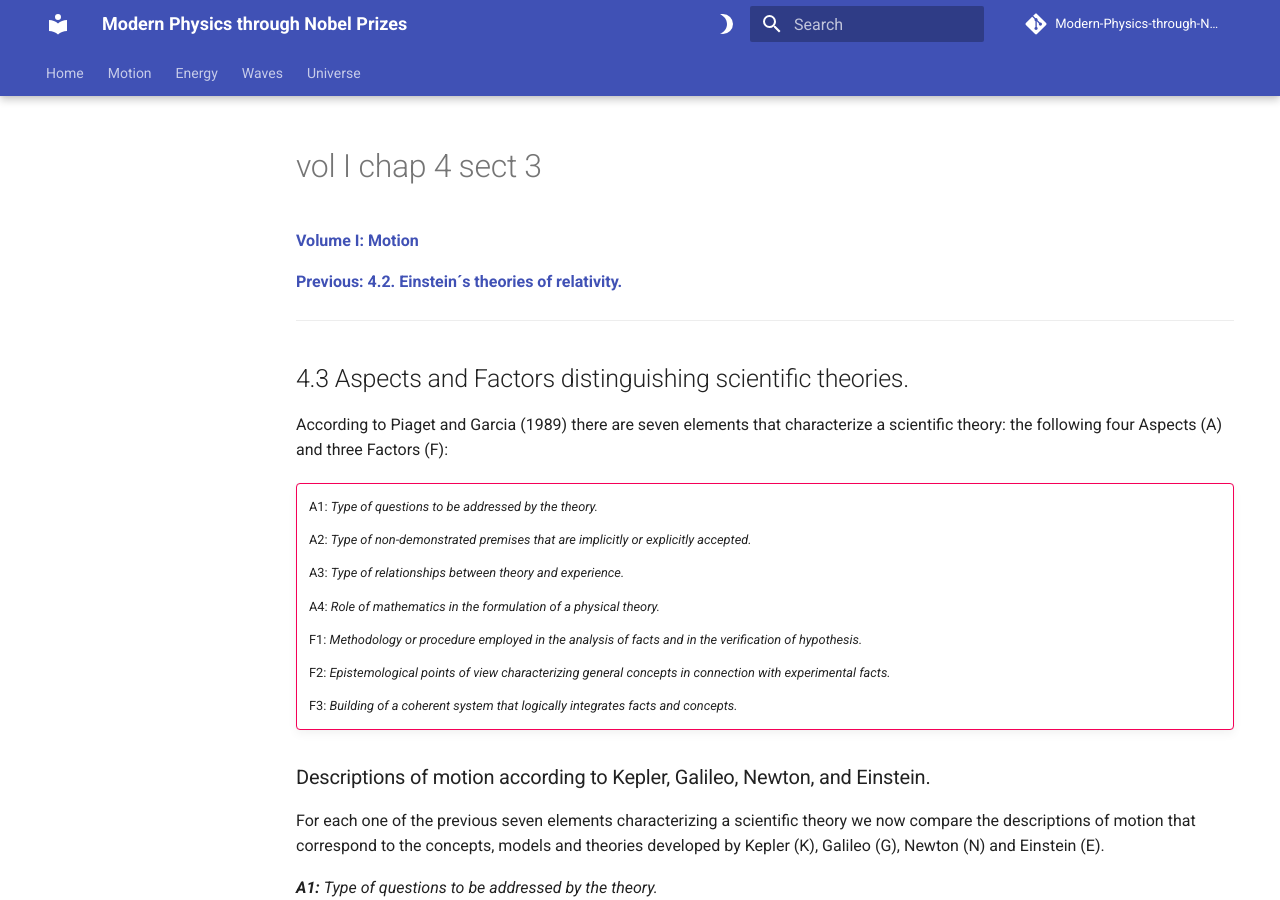
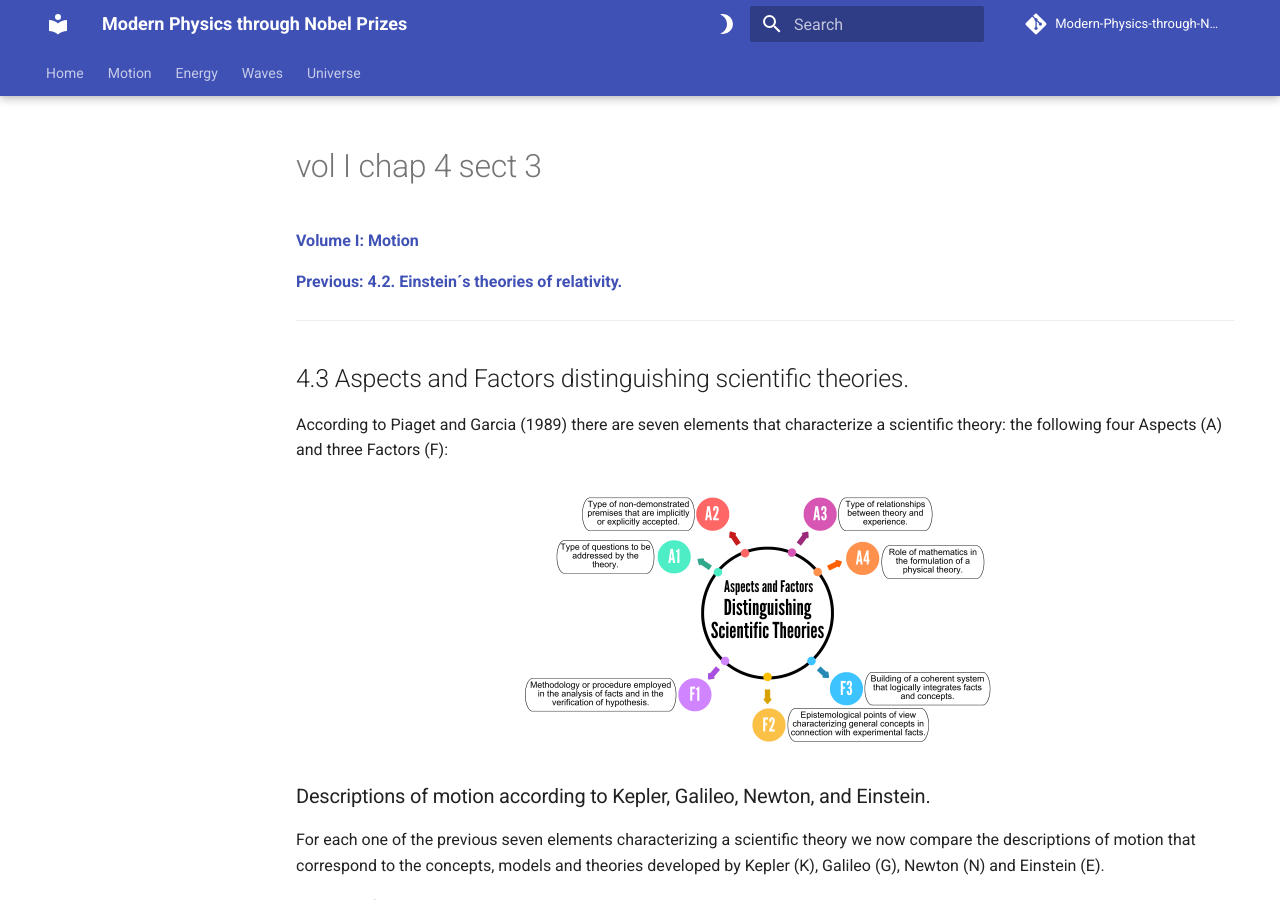
Before and after one commit to modphysnobel/modphysnobel.github.io, an MkDocs documentation site: the page built from docs/vol-I/vol-I-chap-4-sect-3.md, in a window 1280 px wide and 900 px high. Built offline with MkDocs 1.6.1 and Material for MkDocs 9.7.7, drawn with Linux system fonts in a browser that asks for light colours; some web fonts are replaced; comment, search, counter and statistics services are not loaded.

Commit message:
Update vol-I-chap-4-sect-3.md

```diff
--- a/docs/vol-I/vol-I-chap-4-sect-3.md
+++ b/docs/vol-I/vol-I-chap-4-sect-3.md
@@ -10,21 +10,9 @@
 
 According to Piaget and Garcia (1989) there are seven elements that characterize a scientific theory: the following four Aspects (A) and three Factors (F):
 
-!!! Bug ""
-
-    A1: *Type of questions to be addressed by the theory.*
-
-    A2: *Type of non-demonstrated premises that are implicitly or explicitly accepted.*
-
-    A3: *Type of relationships between theory and experience.*
-
-    A4: *Role of mathematics in the formulation of a physical theory.*
-
-    F1: *Methodology or procedure employed in the analysis of facts and in the verification of hypothesis.*
-
-    F2: *Epistemological points of view characterizing general concepts in connection with experimental facts.*
-
-    F3: *Building of a coherent system that logically integrates facts and concepts.*
+<p align="center">
+	<img src="https://github.com/modphysnobel/modphysnobel.github.io/blob/main/docs/vol-I/figs/Methodology%20or%20procedure%20employed%20in%20the%20analysis%20of%20facts%20and%20in%20the%20verification%20of%20hypothesis.png?raw=true" width=480 align=center>
+	</p>
 
 ### Descriptions of motion according to Kepler, Galileo, Newton, and Einstein.
 
```
